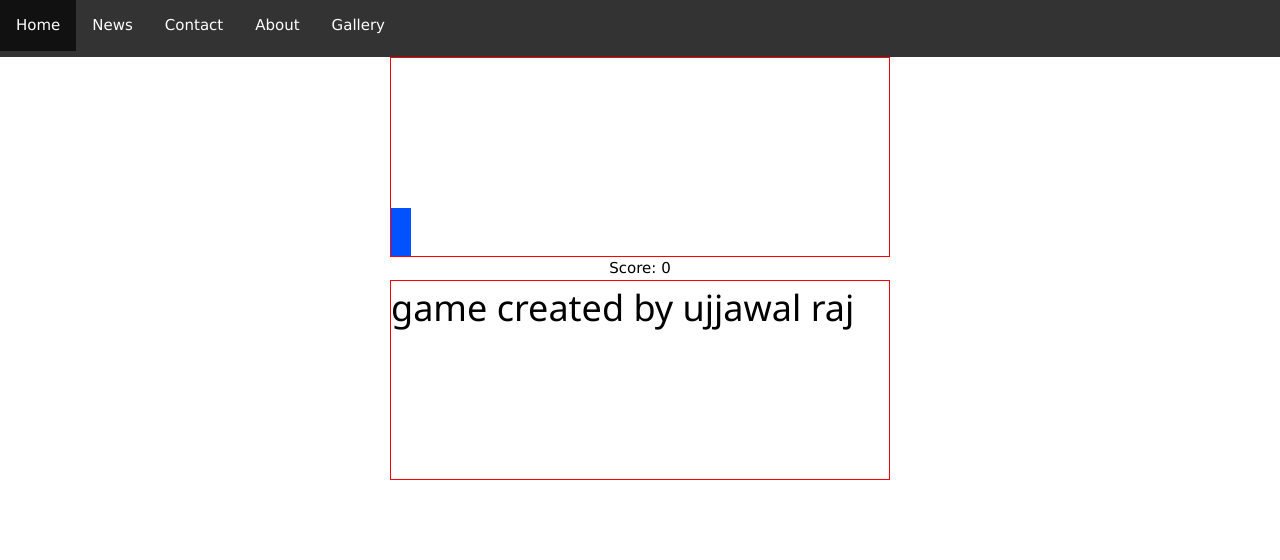
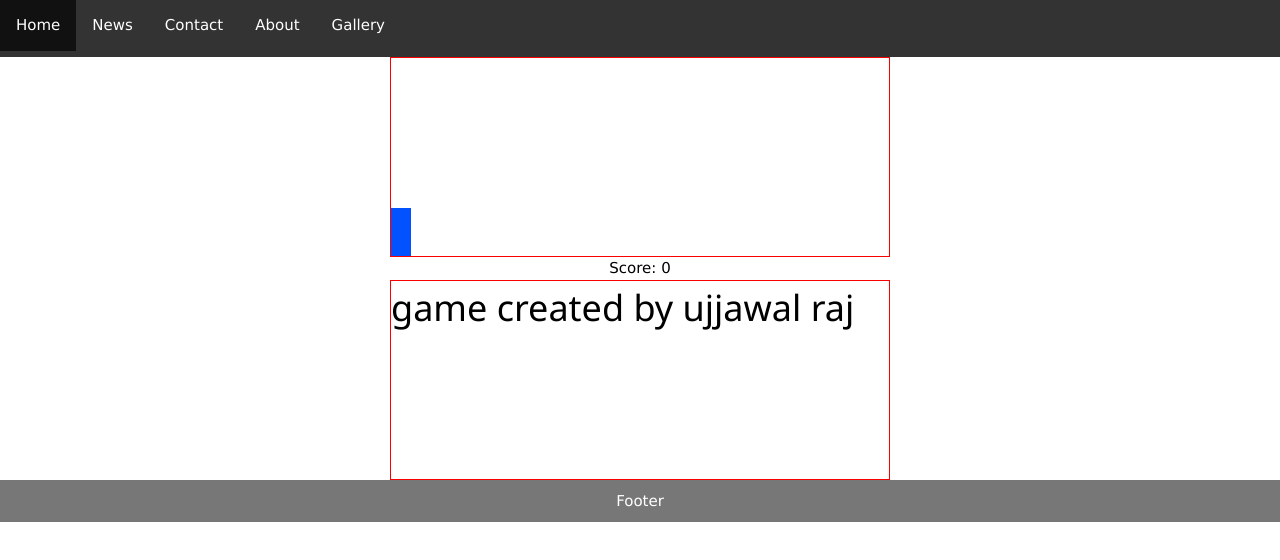
Before and after one commit to ujjawalrajdps/myfirstpage, a plain HTML site: page index.html in a window 1280 px wide. Drawn offline with nearby package versions, Linux system fonts and the light colour scheme.

Commit message:
Update index.html

```diff
--- a/index.html
+++ b/index.html
@@ -62,6 +62,13 @@ li a:hover {
         70%{top: 100px;}
         100%{top: 150px;}
     }
+        /* Style the footer */
+footer {
+  background-color: #777;
+  padding: 10px;
+  text-align: center;
+  color: white;
+}
 
     #block{
         background-color: blue;
@@ -119,5 +126,8 @@ li a:hover {
                 document.getElementById("scoreSpan").innerHTML = Math.floor(counter/100);
             }
         }, 10);</script>
+    <footer>
+  <p>Footer</p>
+</footer>
 </body>
 </html>
```
